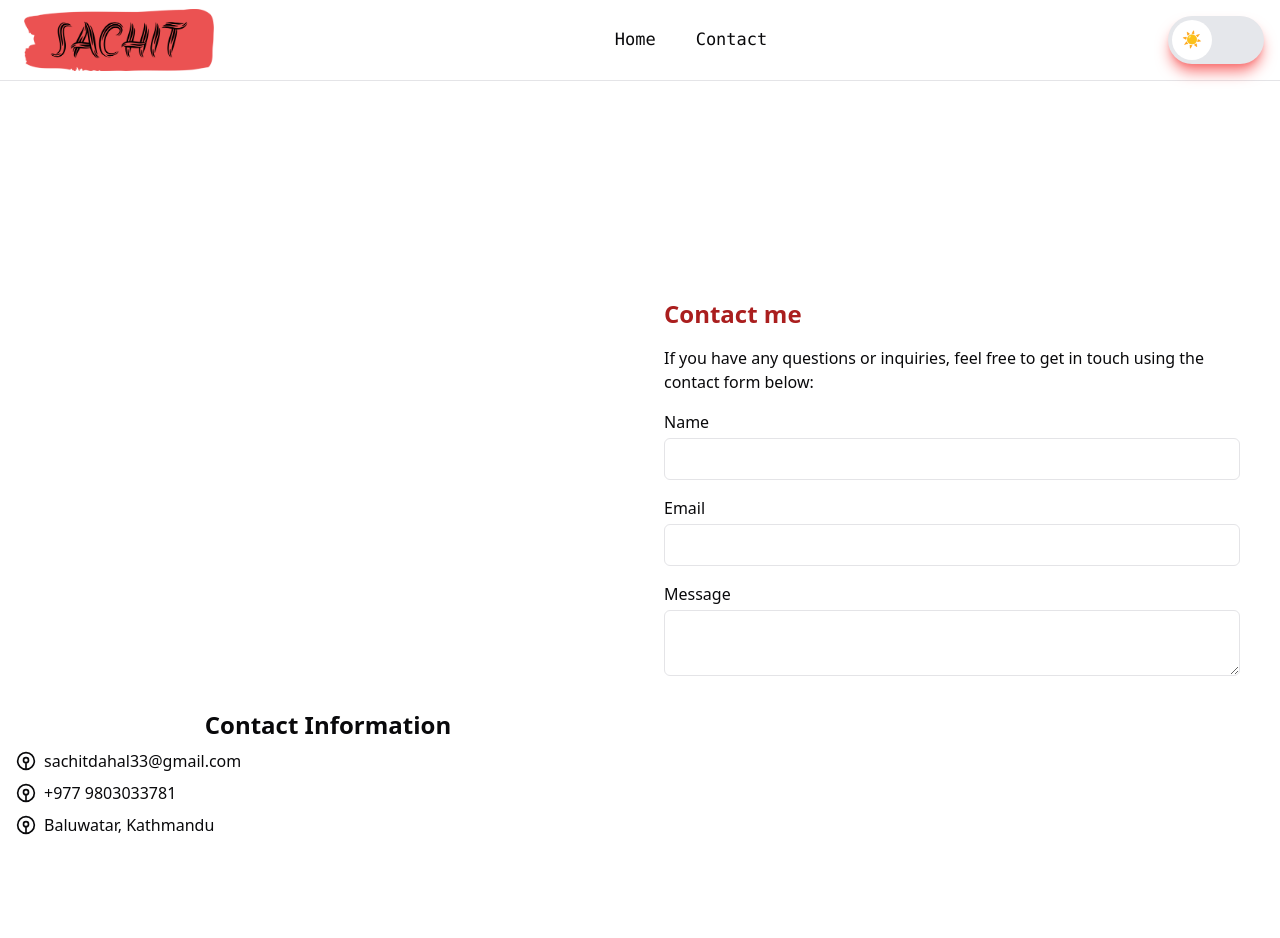
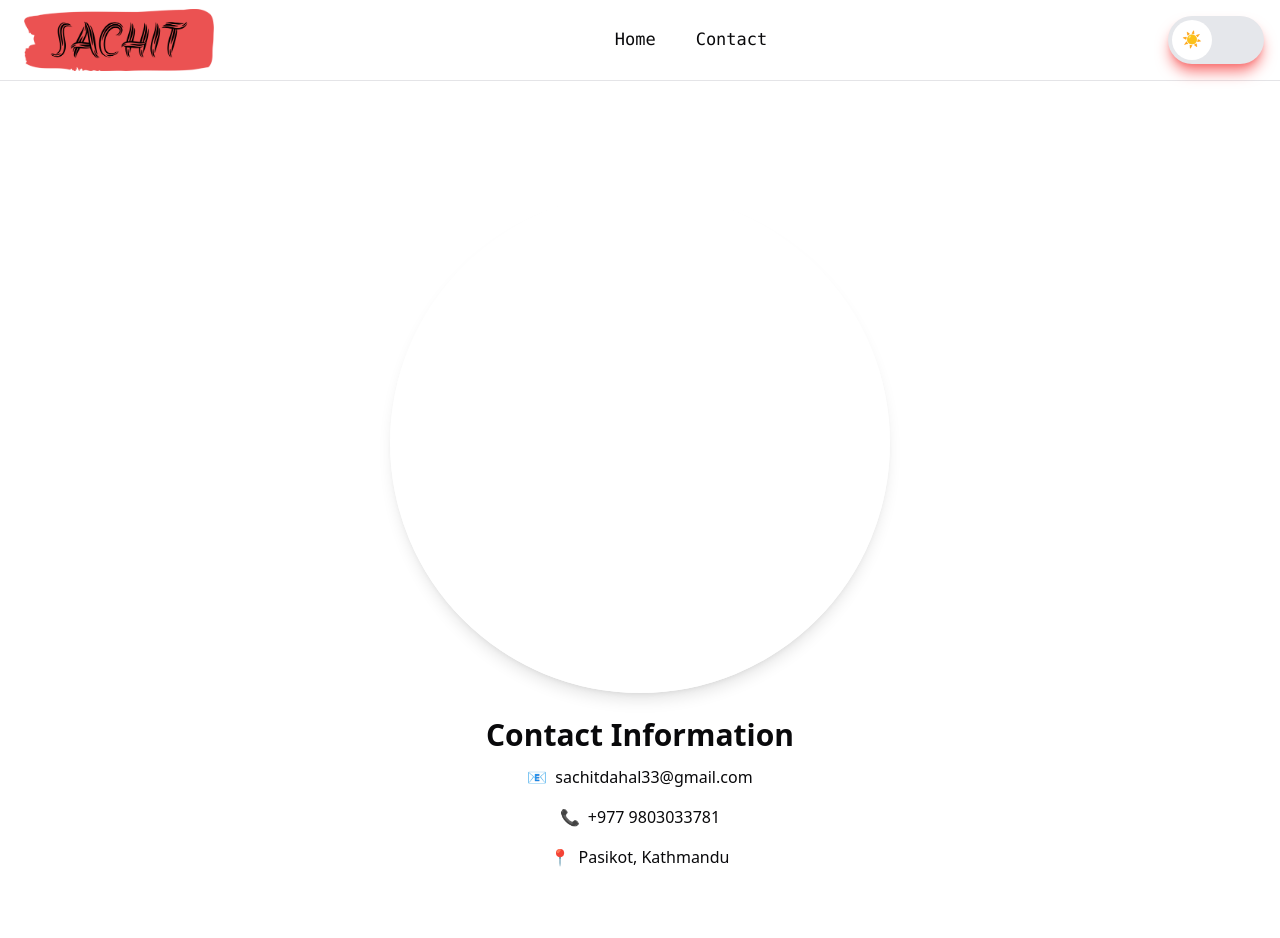
Before and after one commit to Sachit0-0/portfolio-v2, a React (Vite) app: page /contact in a window 1280 px wide. Shown: the top 938 px of the page. Built offline with nearby package versions, Linux system fonts and the light colour scheme.

Commit message:
whatever man personal project anyway 2

```diff
--- a/src/App.tsx
+++ b/src/App.tsx
@@ -11,8 +11,9 @@ import { pageVariants } from "./transition";
 
 import "aos/dist/aos.css";
 import "./App.css";
-import { Contacts } from "./pages/Contacts";
+
 import { CV } from "./pages/CV";
+import Contacts from "./pages/Contacts";
 
 function AnimatedRoutes() {
   const location = useLocation();
--- a/src/pages/Contacts.tsx
+++ b/src/pages/Contacts.tsx
@@ -1,119 +1,128 @@
+import { useState } from "react";
 import contact from "@/assets/Contact us.gif";
+import { Button } from "@/components/ui/button";
+
 export const Contacts = () => {
+  const [formData, setFormData] = useState({ name: "", email: "", message: "" });
+  const [status, setStatus] = useState(""); // Status for success/error messages
+
+  const handleChange = (e: React.ChangeEvent<HTMLInputElement | HTMLTextAreaElement>) => {
+    setFormData({ ...formData, [e.target.name]: e.target.value });
+  };
+
+  const handleSubmit = async (e: React.FormEvent<HTMLFormElement>) => {
+    e.preventDefault(); // Prevent default form submission
+
+    const formDataObj = new FormData(e.currentTarget);
+
+    try {
+      const response = await fetch("/", {
+        method: "POST",
+        body: formDataObj,
+      });
+
+      if (response.ok) {
+        setStatus("success");
+        setFormData({ name: "", email: "", message: "" });
+      } else {
+        setStatus("error");
+      }
+    } catch (error) {
+      console.error("Form submission error:", error);
+      setStatus("error");
+    }
+  };
+
   return (
     <div className="container mx-auto px-4 py-28">
-      <div className="md:flex md:items-center md:justify-between">
-        {/* Left Section */}
-        <div className="md:w-1/2 md:text-center md:mb-0 mb-8">
-          <img
-            src={contact}
-            alt="Profile"
-            className="mx-auto w-250 h-250 rounded-full"
-          />
-          <div className="mt-4">
-            <h2 className="text-2xl font-bold text-secondary-800">
-              Contact Information
-            </h2>
-            <ul className="mt-2 text-secondary-600">
-              <li className="flex items-center mb-2">
-                <svg
-                  className="w-5 h-5 mr-2 text-secondary-700"
-                  fill="none"
-                  strokeLinecap="round"
-                  strokeLinejoin="round"
-                  strokeWidth="2"
-                  viewBox="0 0 24 24"
-                  stroke="currentColor"
-                >
-                  <path d="M12 2C6.48 2 2 6.48 2 12s4.48 10 10 10 10-4.48 10-10S17.52 2 12 2zm0 18v-6M12 8c1.66 0 3 1.34 3 3s-1.34 3-3 3-3-1.34-3-3 1.34-3 3-3z" />
-                </svg>
-                sachitdahal33@gmail.com
+      <div className="flex flex-col gap-8">
+        {/* Contact Info */}
+        <div className="flex flex-col items-center">
+          <img src={contact} alt="Profile" className="w-68 h-68 rounded-full shadow-lg object-cover" />
+          <div className="mt-6 text-center">
+            <h2 className="text-3xl font-bold text-secondary-800">Contact Information</h2>
+            <ul className="mt-3 space-y-4 text-secondary-600">
+              <li className="flex items-center justify-center">
+                <span className="mr-2">📧</span><a href="mailto:sachitdahal33@gmail.com" className="hover:underline">sachitdahal33@gmail.com</a>
               </li>
-              <li className="flex items-center mb-2">
-                <svg
-                  className="w-5 h-5 mr-2 text-secondary-700"
-                  fill="none"
-                  strokeLinecap="round"
-                  strokeLinejoin="round"
-                  strokeWidth="2"
-                  viewBox="0 0 24 24"
-                  stroke="currentColor"
-                >
-                  <path d="M12 2C6.48 2 2 6.48 2 12s4.48 10 10 10 10-4.48 10-10S17.52 2 12 2zm0 18v-6M12 8c1.66 0 3 1.34 3 3s-1.34 3-3 3-3-1.34-3-3 1.34-3 3-3z" />
-                </svg>
-                +977 9803033781
+              <li className="flex items-center justify-center">
+                <span className="mr-2">📞</span><a href="tel:+9779803033781" className="hover:underline">+977 9803033781</a>
               </li>
-              <li className="flex items-center">
-                <svg
-                  className="w-5 h-5 mr-2 text-secondary-700"
-                  fill="none"
-                  strokeLinecap="round"
-                  strokeLinejoin="round"
-                  strokeWidth="2"
-                  viewBox="0 0 24 24"
-                  stroke="currentColor"
-                >
-                  <path d="M12 2C6.48 2 2 6.48 2 12s4.48 10 10 10 10-4.48 10-10S17.52 2 12 2zm0 18v-6M12 8c1.66 0 3 1.34 3 3s-1.34 3-3 3-3-1.34-3-3 1.34-3 3-3z" />
-                </svg>
-                Baluwatar, Kathmandu
+              <li className="flex items-center justify-center">
+                <span className="mr-2">📍</span>Pasikot, Kathmandu
               </li>
             </ul>
           </div>
         </div>
 
-        {/* Right Section */}
-        <div className="md:w-1/2">
-          <hr className="my-6 md:hidden" />
-          <div className="bg-secondary-800 rounded-lg p-6">
-            <h2 className="text-2xl font-bold text-primary mb-4">Contact me</h2>
-            <p className="text-secondary-400 mb-4">
-              If you have any questions or inquiries, feel free to get in touch
-              using the contact form below:
+        {/* Contact Form */}
+        <div className="bg-secondary-800 p-8 rounded-lg">
+          <h2 className="text-3xl font-bold text-primary mb-6">Contact Me</h2>
+          <p className="text-secondary-400 mb-6">If you have any questions or inquiries, feel free to get in touch:</p>
+
+          <form name="contact" method="POST" data-netlify="true" data-netlify-honeypot="bot-field" onSubmit={handleSubmit}>
+            <input type="hidden" name="form-name" value="contact" />
+            <p hidden>
+              <label>Don’t fill this out: <input name="bot-field" /></label>
             </p>
-            <form>
-              <div className="mb-4">
-                <label htmlFor="name" className="block text-secondary-69">
-                  Name
-                </label>
+
+            <div className="mb-6">
+              <label htmlFor="name" className="block text-secondary-69">Name</label>
               <input
                 type="text"
                 id="name"
                 name="name"
                 required
-                  className="form-input mt-1 block w-full bg-secondary-700 text-secondary-200 border border-secondary-600 rounded-md py-2 px-4"
+                value={formData.name}
+                onChange={handleChange}
+                className="form-input mt-2 block w-full bg-secondary-700 text-secondary-200 border border-secondary-600 rounded-md py-3 px-6"
               />
             </div>
-              <div className="mb-4">
-                <label htmlFor="email" className="block text-secondary-69">
-                  Email
-                </label>
+
+            <div className="mb-6">
+              <label htmlFor="email" className="block text-secondary-69">Email</label>
               <input
                 type="email"
                 id="email"
                 name="email"
                 required
-                  className="form-input mt-1 block w-full bg-secondary-700 text-secondary-200 border border-secondary-600 rounded-md py-2 px-4"
+                value={formData.email}
+                onChange={handleChange}
+                className="form-input mt-2 block w-full bg-secondary-700 text-secondary-200 border border-secondary-600 rounded-md py-3 px-6"
               />
             </div>
-              <div className="mb-4">
-                <label htmlFor="message" className="block text-secondary-69">
-                  Message
-                </label>
+
+            <div className="mb-6">
+              <label htmlFor="message" className="block text-secondary-69">Message</label>
               <textarea
                 id="message"
                 name="message"
                 required
-                  className="form-textarea mt-1 block w-full bg-secondary-700 text-secondary-200 border border-secondary-600 rounded-md py-2 px-4"
+                value={formData.message}
+                onChange={handleChange}
+                className="form-textarea mt-2 block w-full bg-secondary-700 text-secondary-200 border border-secondary-600 rounded-md py-3 px-6"
               ></textarea>
             </div>
+
+
+            <div className="flex justify-center">
             <button
   type="submit"
-                className="bg-secondary-900 text-white py-2 px-4 rounded-md hover:bg-secondary-700 transition duration-300"
+  className="bg-primary text-white py-2 px-4 rounded-md hover:bg-red-400 hover:shadow-md transition duration-300 focus:outline-none focus:ring-2 focus:ring-primary focus:ring-offset-2 focus:ring-offset-secondary-800"
 >
   Submit
 </button>
+
+            </div>
           </form>
-          </div>
+
+          {/* Status Messages */}
+          {status === "success" && (
+            <p className="text-green-500 mt-6">Message sent successfully!</p>
+          )}
+          {status === "error" && (
+            <p className="text-red-500 mt-6">Error sending message. Please try again.</p>
+          )}
         </div>
       </div>
     </div>
```
Lines whose indentation alone changed are shown as unchanged.
